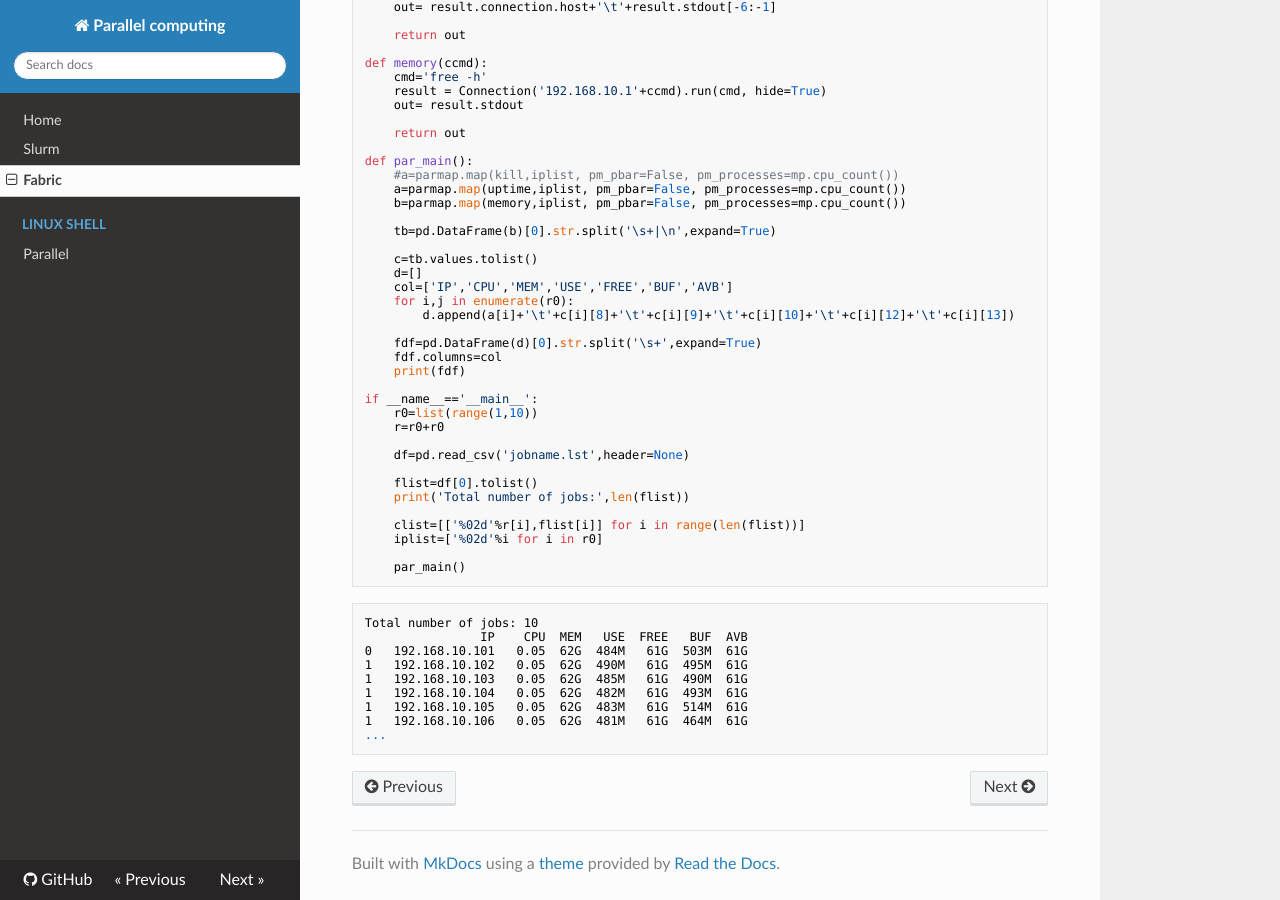
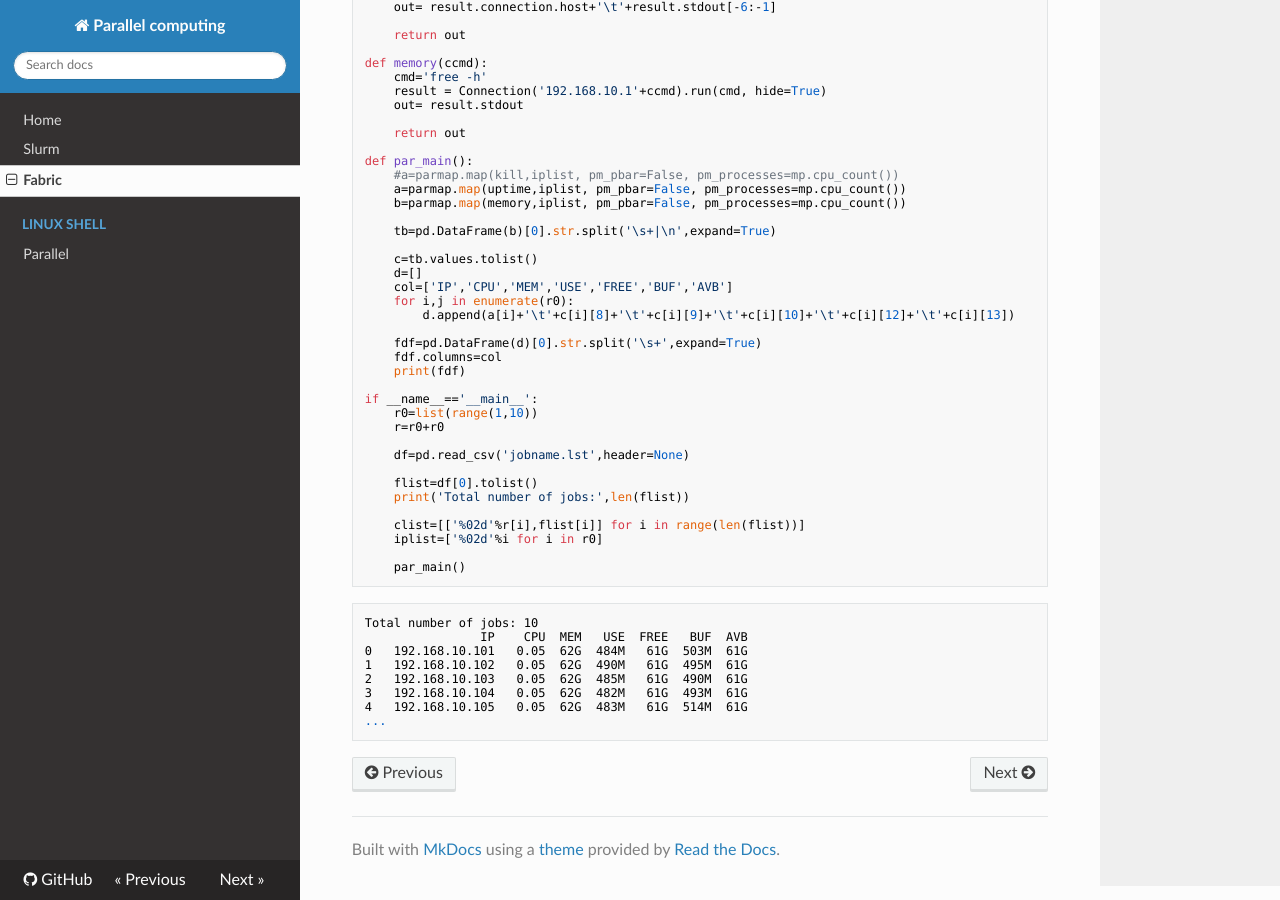
Before and after one commit to WonyoungCho/parallel, an MkDocs documentation site: the page built from docs/fabric.md, in a window 1280 px wide and 900 px high, scrolled down 870 px. Built offline with MkDocs 1.6.1, drawn with Linux system fonts in a browser that asks for light colours; nearby versions of some CDN libraries; old or Windows-style settings are respelled for this version of MkDocs.

Commit message:
Update fabric.md

````diff
--- a/docs/fabric.md
+++ b/docs/fabric.md
@@ -84,9 +84,8 @@ Total number of jobs: 10
                 IP    CPU  MEM   USE  FREE   BUF  AVB
 0   192.168.10.101   0.05  62G  484M   61G  503M  61G
 1   192.168.10.102   0.05  62G  490M   61G  495M  61G
-1   192.168.10.103   0.05  62G  485M   61G  490M  61G
-1   192.168.10.104   0.05  62G  482M   61G  493M  61G
-1   192.168.10.105   0.05  62G  483M   61G  514M  61G
-1   192.168.10.106   0.05  62G  481M   61G  464M  61G
+2   192.168.10.103   0.05  62G  485M   61G  490M  61G
+3   192.168.10.104   0.05  62G  482M   61G  493M  61G
+4   192.168.10.105   0.05  62G  483M   61G  514M  61G
 ...
 ```
````
